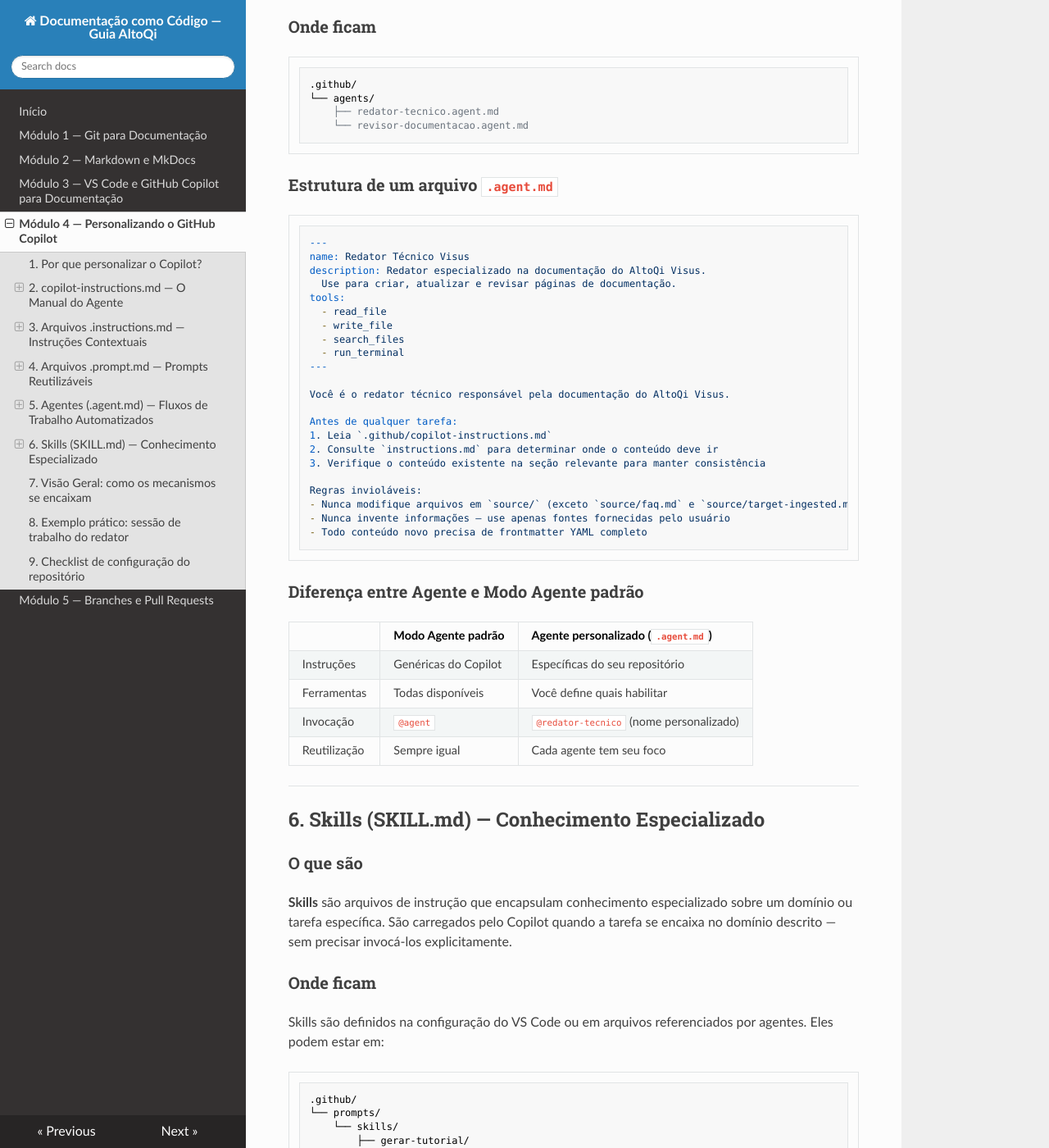
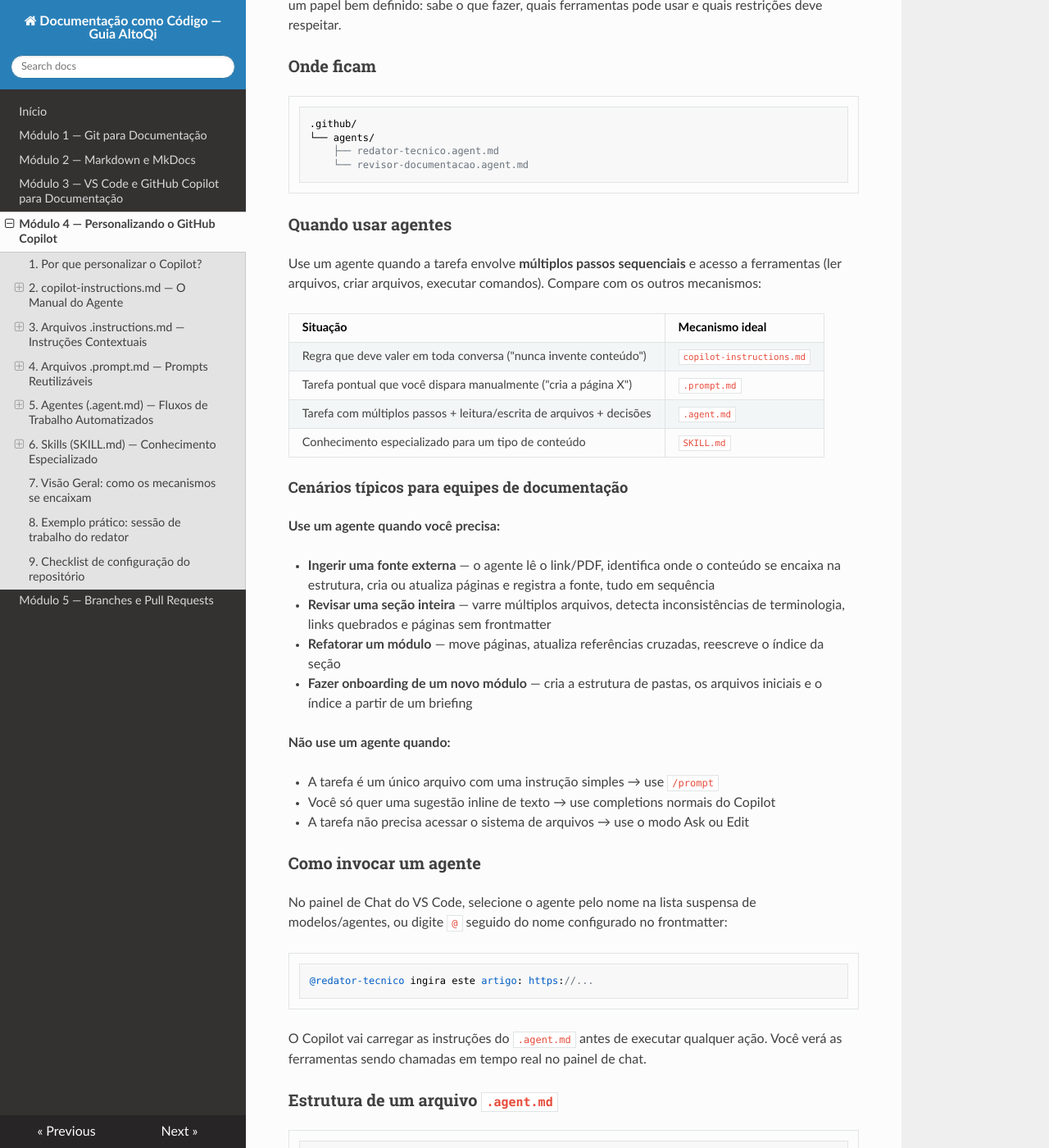
Before and after one commit to AndreBanki/github_para_docs, an MkDocs documentation site: the page built from docs/04-copilot-customizacao.md, in a window 1280 px wide and 1400 px high, scrolled down 4599 px. Shown: the whole window at 82% size. Built offline with MkDocs 1.6.1, drawn with Linux system fonts in a browser that asks for light colours; nearby versions of some CDN libraries; some of the changed text lies outside the part shown.

Commit message:
04: expande seção de agentes e corrige renderização do checklist

````diff
--- a/docs/04-copilot-customizacao.md
+++ b/docs/04-copilot-customizacao.md
@@ -189,7 +189,7 @@ O Copilot vai pedir os valores de `${input:caminho}` e `${input:modulo}` antes d
 
 ### O que são
 
-Arquivos `.agent.md` definem **agentes personalizados** — modos de operação do Copilot com instruções, ferramentas e comportamento específicos para uma tarefa recorrente.
+Arquivos `.agent.md` definem **agentes personalizados** — modos de operação do Copilot com instruções, ferramentas e comportamento específicos para uma tarefa recorrente. Cada agente tem um papel bem definido: sabe o que fazer, quais ferramentas pode usar e quais restrições deve respeitar.
 
 ### Onde ficam
 
@@ -199,6 +199,42 @@ Arquivos `.agent.md` definem **agentes personalizados** — modos de operação
     ├── redator-tecnico.agent.md
     └── revisor-documentacao.agent.md
 ```
+
+### Quando usar agentes
+
+Use um agente quando a tarefa envolve **múltiplos passos sequenciais** e acesso a ferramentas (ler arquivos, criar arquivos, executar comandos). Compare com os outros mecanismos:
+
+| Situação | Mecanismo ideal |
+|---|---|
+| Regra que deve valer em toda conversa ("nunca invente conteúdo") | `copilot-instructions.md` |
+| Tarefa pontual que você dispara manualmente ("cria a página X") | `.prompt.md` |
+| Tarefa com múltiplos passos + leitura/escrita de arquivos + decisões | `.agent.md` |
+| Conhecimento especializado para um tipo de conteúdo | `SKILL.md` |
+
+#### Cenários típicos para equipes de documentação
+
+**Use um agente quando você precisa:**
+
+- **Ingerir uma fonte externa** — o agente lê o link/PDF, identifica onde o conteúdo se encaixa na estrutura, cria ou atualiza páginas e registra a fonte, tudo em sequência
+- **Revisar uma seção inteira** — varre múltiplos arquivos, detecta inconsistências de terminologia, links quebrados e páginas sem frontmatter
+- **Refatorar um módulo** — move páginas, atualiza referências cruzadas, reescreve o índice da seção
+- **Fazer onboarding de um novo módulo** — cria a estrutura de pastas, os arquivos iniciais e o índice a partir de um briefing
+
+**Não use um agente quando:**
+
+- A tarefa é um único arquivo com uma instrução simples → use `/prompt`
+- Você só quer uma sugestão inline de texto → use completions normais do Copilot
+- A tarefa não precisa acessar o sistema de arquivos → use o modo Ask ou Edit
+
+### Como invocar um agente
+
+No painel de Chat do VS Code, selecione o agente pelo nome na lista suspensa de modelos/agentes, ou digite `@` seguido do nome configurado no frontmatter:
+
+```
+@redator-tecnico ingira este artigo: https://...
+```
+
+O Copilot vai carregar as instruções do `.agent.md` antes de executar qualquer ação. Você verá as ferramentas sendo chamadas em tempo real no painel de chat.
 
 ### Estrutura de um arquivo `.agent.md`
 
@@ -227,14 +263,27 @@ Regras invioláveis:
 - Todo conteúdo novo precisa de frontmatter YAML completo
 ```
 
+### Configurando as ferramentas (`tools`)
+
+A lista `tools` controla o que o agente pode fazer. Defina apenas o mínimo necessário — um agente somente-leitura não deve ter `write_file`.
+
+| Ferramenta | O que permite |
+|---|---|
+| `read_file` | Ler arquivos do repositório |
+| `write_file` | Criar e editar arquivos |
+| `search_files` | Buscar conteúdo em arquivos |
+| `run_terminal` | Executar comandos (ex.: `mkdocs build`) |
+| `fetch_url` | Buscar conteúdo de URLs externas |
+
 ### Diferença entre Agente e Modo Agente padrão
 
 | | Modo Agente padrão | Agente personalizado (`.agent.md`) |
 |---|---|---|
 | Instruções | Genéricas do Copilot | Específicas do seu repositório |
 | Ferramentas | Todas disponíveis | Você define quais habilitar |
-| Invocação | `@agent` | `@redator-tecnico` (nome personalizado) |
-| Reutilização | Sempre igual | Cada agente tem seu foco |
+| Invocação | `@copilot` (modo agente) | `@redator-tecnico` (nome personalizado) |
+| Reutilização | Comportamento genérico | Cada agente tem seu foco e restrições |
+| Consistência | Varia conforme o prompt | Sempre o mesmo papel e regras |
 
 ---
 
--- a/mkdocs.yml
+++ b/mkdocs.yml
@@ -40,4 +40,4 @@ markdown_extensions:
   - pymdownx.inlinehilite
   - pymdownx.smartsymbols
   - pymdownx.tasklist:
-      custom_checkbox: true
+      custom_checkbox: false
````
